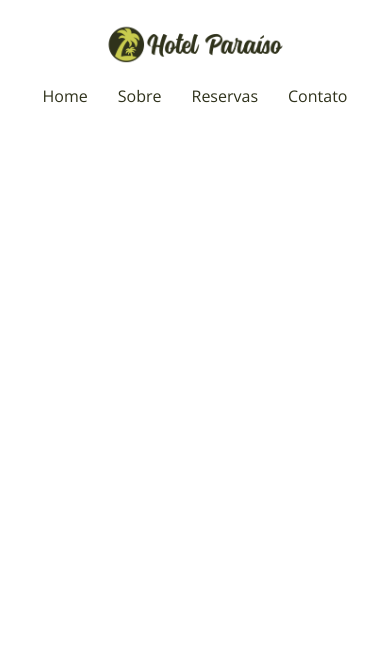
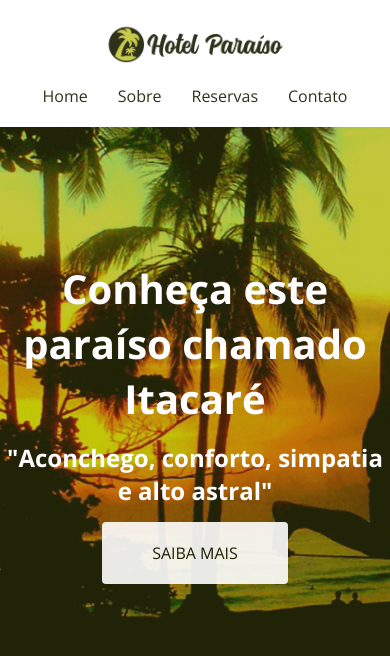
Before and after one commit to Lucas-Severo/project-flexbox, a plain HTML site: page index.html in a window 390 px wide. Drawn offline with nearby package versions, Linux system fonts and the light colour scheme.

Commit message:
home customizada

```diff
--- a/css/style.css
+++ b/css/style.css
@@ -12,7 +12,7 @@ a:hover {opacity: 1;}
 
 /* HEADER */
 header {width: 100%; position: absolute; top: 0; left: 0; display: flex; justify-content: space-between; align-items: center;
-padding: 20px 50px;}
+padding: 20px 50px; background-color: #fff;}
 
 header img {width: 200px;}
 header nav {display: flex;}
@@ -27,3 +27,15 @@ header li:last-child {margin-right: 0;}
     }
     header img {margin-bottom: 15px;}
 }
+
+/* HERO */
+.hero {background-image: url(../img/hero.jpg); background-size: cover; min-height: 100vh; color: #fff; display: flex;
+justify-content: center; align-items: center; flex-direction: column; text-align: center;}
+.hero h1 {font-size: 3.2rem; margin-bottom: 15px;}
+.hero h3 {font-size: 2rem; margin-bottom: 15px;}
+.hero .btn {background-color: #fff; border-radius: 4px; color: #191c03; padding: 20px 50px; text-transform: uppercase;}
+
+@media (max-width: 700px) {
+    .hero h1 {font-size: 2.5rem;}
+    .hero h3 {font-size: 1.5rem;}
+}
--- a/index.html
+++ b/index.html
@@ -22,5 +22,14 @@
             <li><a href="">Contato</a></li>
         </nav>
     </header>
+
+    <section class="hero">
+        <h1>Conheça este paraíso chamado Itacaré</h1>
+        <h3>"Aconchego, conforto, simpatia e alto astral"</h3>
+        <a class="btn" href="#">Saiba mais</a>
+    </section>
+
+
+
 </body>
 </html>
```
